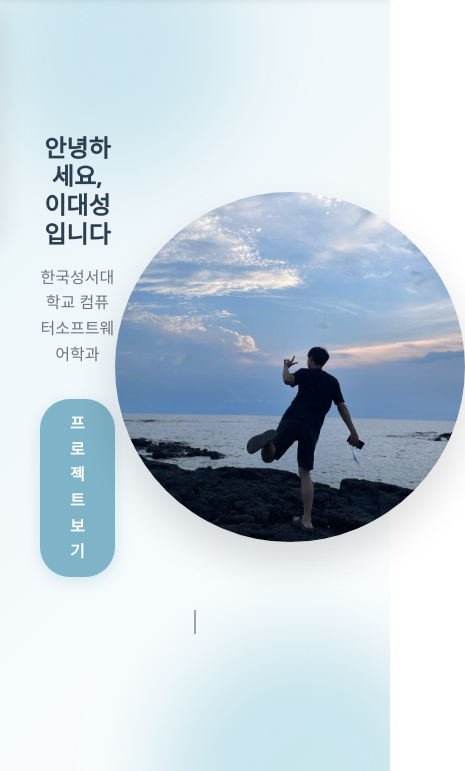
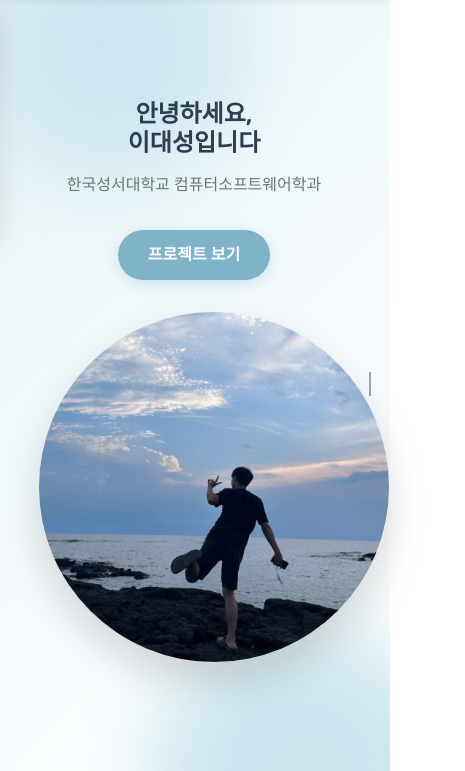
Before and after one commit to SkyIsland2163/portfolio, a plain HTML site: page index.html in a window 390 px wide. Shown: the part 73-844 px from the top of the page, 465 px wide, since content can reach past the window. Drawn offline with Linux system fonts and the light colour scheme.

Commit message:
이미지 및 텍스트 배치 수정

```diff
--- a/styles.css
+++ b/styles.css
@@ -555,9 +555,12 @@ body {
         margin: 1rem 0;
     }
 
-    .hero {
+    .hero .container {
         flex-direction: column;
         text-align: center;
+    }
+
+    .hero {
         padding: 2rem 20px;
     }
 
```
